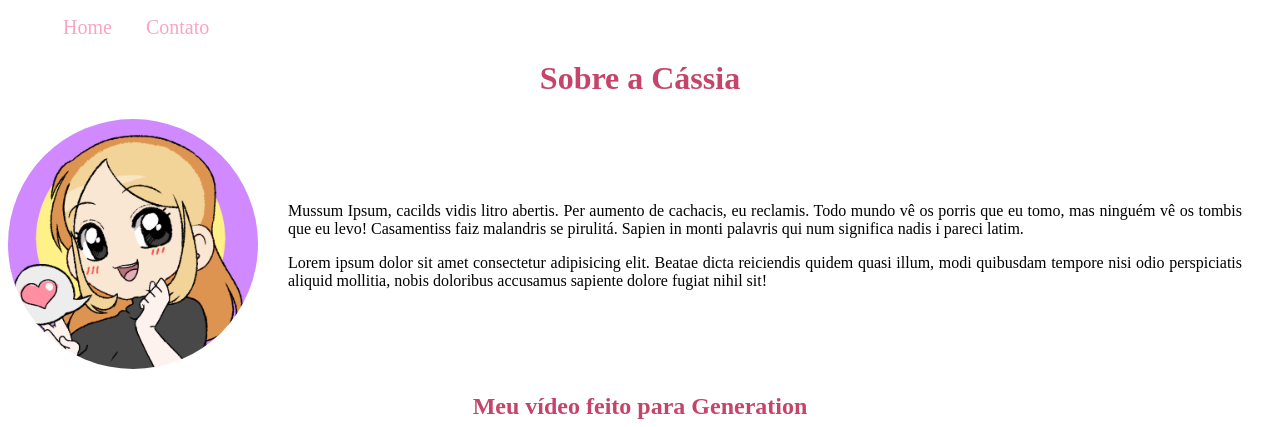
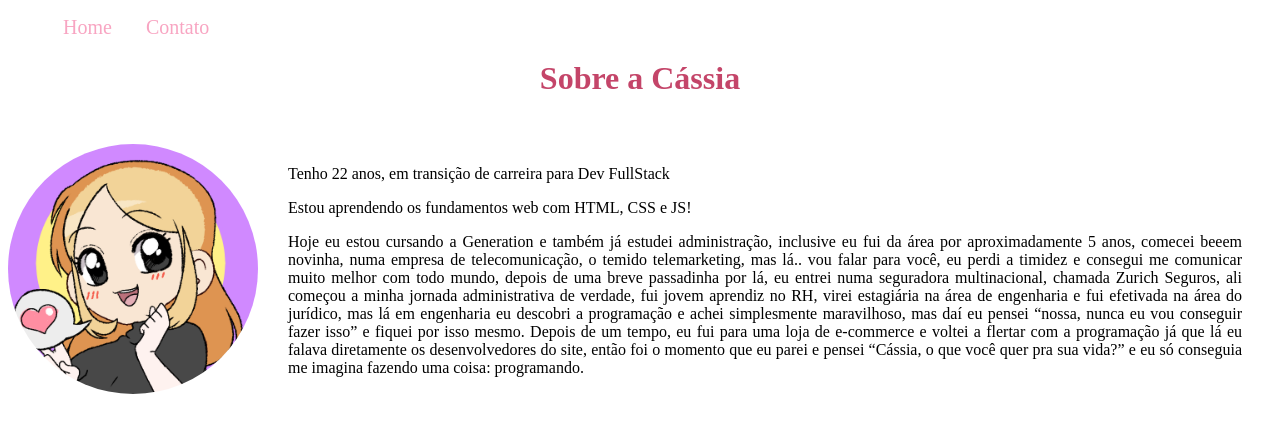
Before and after one commit to cassiarlima/fundamentos-web, a plain HTML site: page index.html in a window 1280 px wide. Shown: the top 427 px of the page. Drawn offline with Linux system fonts and the light colour scheme.

Commit message:
update text about me

```diff
--- a/index.html
+++ b/index.html
@@ -27,9 +27,11 @@
         </div>
 
         <div class="p-30">
-            <p class="justify">Mussum Ipsum, cacilds vidis litro abertis. Per aumento de cachacis, eu reclamis. Todo mundo vê os porris que eu tomo, mas ninguém vê os tombis que eu levo! Casamentiss faiz malandris se pirulitá. Sapien in monti palavris qui num significa nadis i pareci latim.</p>
+            <p class="justify">Tenho 22 anos, em transição de carreira para Dev FullStack</p>
 
-            <p class="justify">Lorem ipsum dolor sit amet consectetur adipisicing elit. Beatae dicta reiciendis quidem quasi illum, modi quibusdam tempore nisi odio perspiciatis aliquid mollitia, nobis doloribus accusamus sapiente dolore fugiat nihil sit!</p>
+            <p class="justify">Estou aprendendo os fundamentos web com HTML, CSS e JS!</p>
+
+            <p class = "justify">Hoje eu estou cursando a Generation e também já estudei administração, inclusive eu fui da área por aproximadamente 5 anos, comecei beeem novinha, numa empresa de telecomunicação, o temido telemarketing, mas lá.. vou falar para você, eu perdi a timidez e consegui me comunicar muito melhor com todo mundo, depois de uma breve passadinha por lá, eu entrei numa seguradora multinacional, chamada Zurich Seguros, ali começou a minha jornada administrativa de verdade, fui jovem aprendiz no RH, virei estagiária na área de engenharia e fui efetivada na área do jurídico, mas lá em engenharia eu descobri a programação e achei simplesmente maravilhoso, mas daí eu pensei “nossa, nunca eu vou conseguir fazer isso” e fiquei por isso mesmo. Depois de um tempo, eu fui para uma loja de e-commerce e voltei a flertar com a programação já que lá eu falava diretamente os desenvolvedores do site, então foi o momento que eu parei e pensei “Cássia, o que você quer pra sua vida?” e eu só conseguia me imagina fazendo uma coisa:  programando.</p>
         </div>
 
 
```
